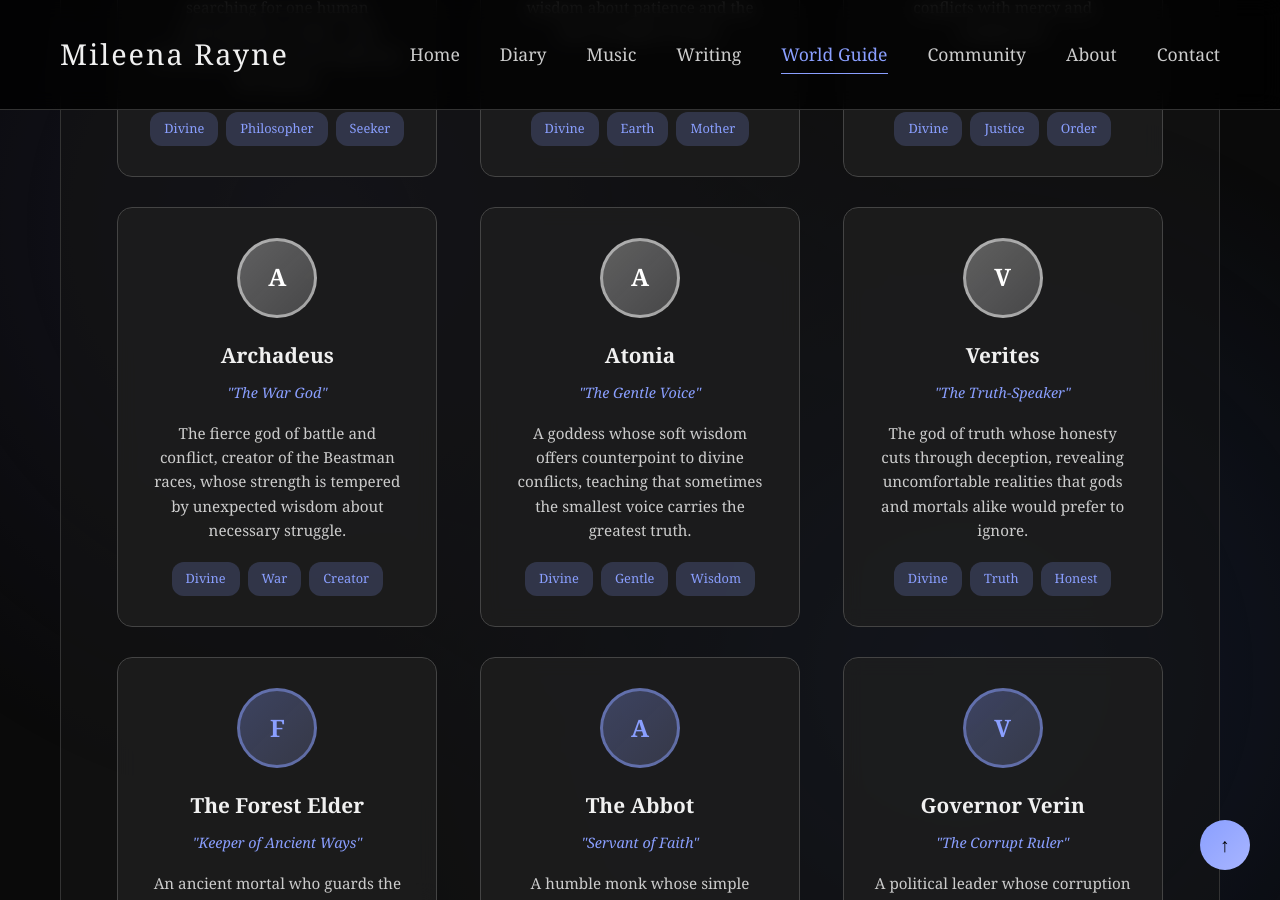
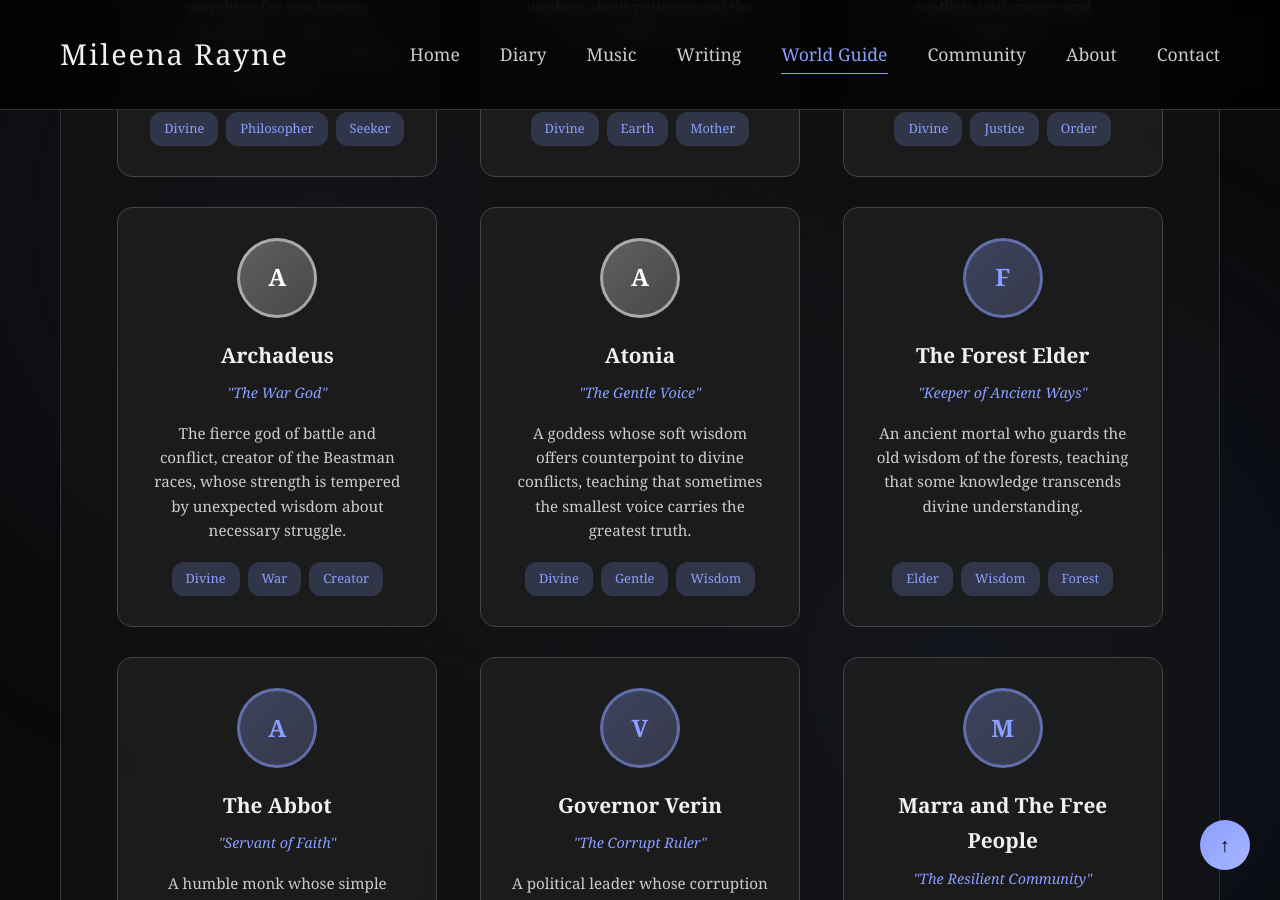
Before and after one commit to Mileena28/Mileena28.github.io, a Jekyll site: the page built from world-guide/characters/index.html, in a window 1280 px wide and 900 px high, scrolled down 6599 px. Built offline with Jekyll 4.4.1, drawn with Linux system fonts in a browser that asks for light colours.

Commit message:
Update index.html

```diff
--- a/world-guide/characters/index.html
+++ b/world-guide/characters/index.html
@@ -648,20 +648,6 @@
                         </div>
                     </a>
 
-                    <a href="/world-guide/characters/verites/" class="character-card divine">
-                        <div class="character-avatar">V</div>
-                        <div class="character-name">Verites</div>
-                        <div class="character-title">"The Truth-Speaker"</div>
-                        <div class="character-preview">
-                            The god of truth whose honesty cuts through deception, revealing uncomfortable realities that gods and mortals alike would prefer to ignore.
-                        </div>
-                        <div class="character-tags">
-                            <div class="character-tag">Divine</div>
-                            <div class="character-tag">Truth</div>
-                            <div class="character-tag">Honest</div>
-                        </div>
-                    </a>
-
                     <a href="/world-guide/characters/forest-elder.html" class="character-card">
                         <div class="character-avatar">F</div>
                         <div class="character-name">The Forest Elder</div>
@@ -818,7 +804,7 @@
                         </div>
                     </a>
 
-                    <a href="/world-guide/characters/eshuah/" class="character-card">
+                    <a href="/world-guide/characters/eshuah.html" class="character-card">
                         <div class="character-avatar">E</div>
                         <div class="character-name">Eshuah</div>
                         <div class="character-title">"The Vaelari of Fayespire"</div>
@@ -840,7 +826,7 @@
                 <p class="substory-description">Mortals caught in the crossfire of divine conflict, where choosing sides may determine the fate of reality itself.</p>
 
                 <div class="characters-grid">
-                    <a href="/world-guide/characters/astrid/" class="character-card">
+                    <a href="/world-guide/characters/astrid.html" class="character-card">
                         <div class="character-avatar">A</div>
                         <div class="character-name">Astrid</div>
                         <div class="character-title">"The Divine Warrior"</div>
@@ -854,7 +840,7 @@
                         </div>
                     </a>
 
-                    <a href="/world-guide/characters/natalia/" class="character-card">
+                    <a href="/world-guide/characters/natalia.html" class="character-card">
                         <div class="character-avatar">N</div>
                         <div class="character-name">Natalia</div>
                         <div class="character-title">"The Torn Heart"</div>
@@ -868,7 +854,7 @@
                         </div>
                     </a>
 
-                    <a href="/world-guide/characters/eamon/" class="character-card">
+                    <a href="/world-guide/characters/eamon.html" class="character-card">
                         <div class="character-avatar">E</div>
                         <div class="character-name">Eamon</div>
                         <div class="character-title">"The Peacemaker"</div>
```
